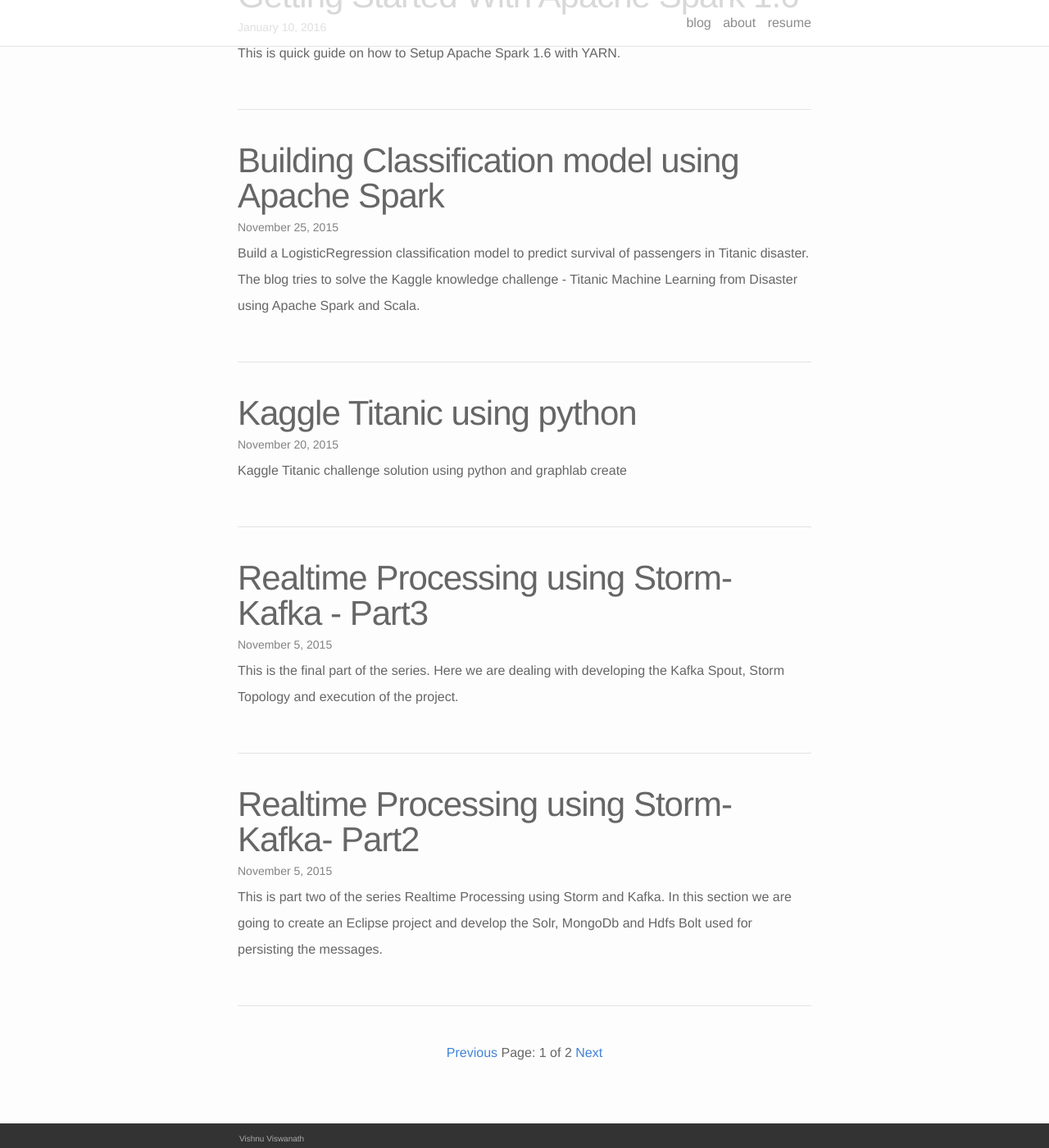
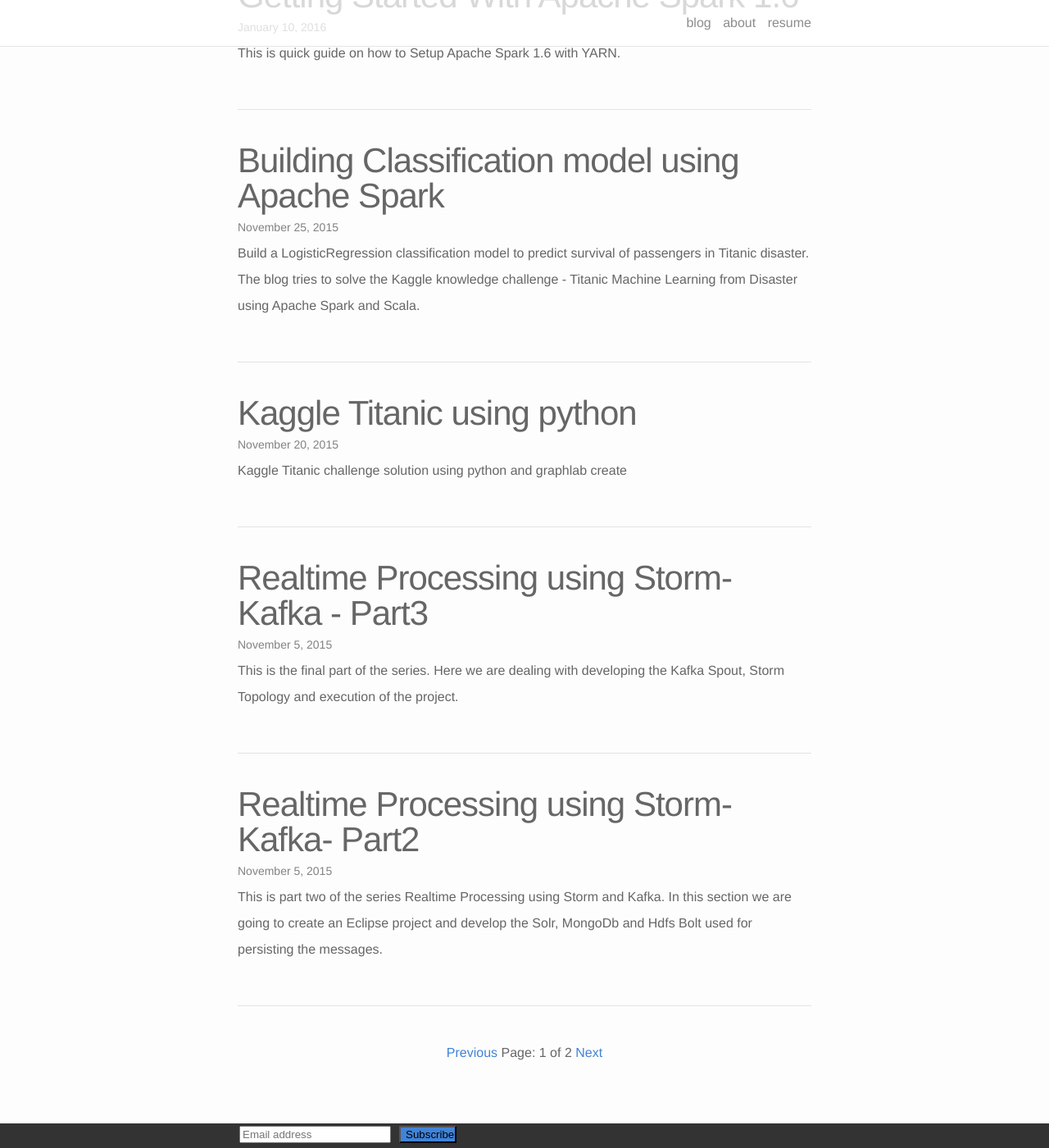
Before and after one commit to soniclavier/bigdata-notebook, a Jekyll site: the page built from index.html, in a window 1280 px wide and 1400 px high, scrolled down 333 px. Shown: the whole window at 82% size. Built offline with Jekyll 4.4.1, drawn with Linux system fonts in a browser that asks for light colours; nearby versions of some CDN libraries; the list of posts is cut into pages by our own code; comment, search, counter and statistics services are not loaded.

Commit message:
added subscribe

```diff
--- a/_includes/footer.html
+++ b/_includes/footer.html
@@ -1,7 +1,6 @@
 <footer class="site-footer">
 
   <div class="wrapper">
-  	<p>Vishnu Viswanath</p>
+  	{% include subscribe.html %}
   </div>
-
 </footer>
--- /dev/null
+++ b/_includes/subscribe.html
@@ -0,0 +1,18 @@
+<!-- Begin MailChimp Signup Form -->
+<link href="//cdn-images.mailchimp.com/embedcode/slim-081711.css" rel="stylesheet" type="text/css">
+<style type="text/css">
+	#mc_embed_signup{  font:14px Helvetica,Arial,sans-serif; }
+	#mc_embed_signup_scroll {}
+</style>
+<div id="mc_embed_signup">
+<form action="//vishnuviswanath.us12.list-manage.com/subscribe/post?u=ca7aee27c5df32c1cb559ea34&amp;id=38db11b266" method="post" id="mc-embedded-subscribe-form" name="mc-embedded-subscribe-form" class="validate" target="_blank" novalidate>
+    <div id="mc_embed_signup_scroll">
+	<input type="email" value="" name="EMAIL" style="clear:right;float:left;margin:0px;margin-right:10px;" class="email" id="mce-EMAIL" placeholder="Email address" required>
+    <input type="submit" value="Subscribe" name="subscribe" id="mc-embedded-subscribe" class="button" style="display:inline;width:10%;font-weight: normal;background-color:#4183D7;">
+    <!-- real people should not fill this in and expect good things - do not remove this or risk form bot signups-->
+    <div style="position: absolute; left: -5000px;" aria-hidden="true"><input type="text" name="b_ca7aee27c5df32c1cb559ea34_38db11b266" tabindex="-1" value=""></div>
+    </div>
+</form>
+</div>
+
+<!--End mc_embed_signup-->
```
